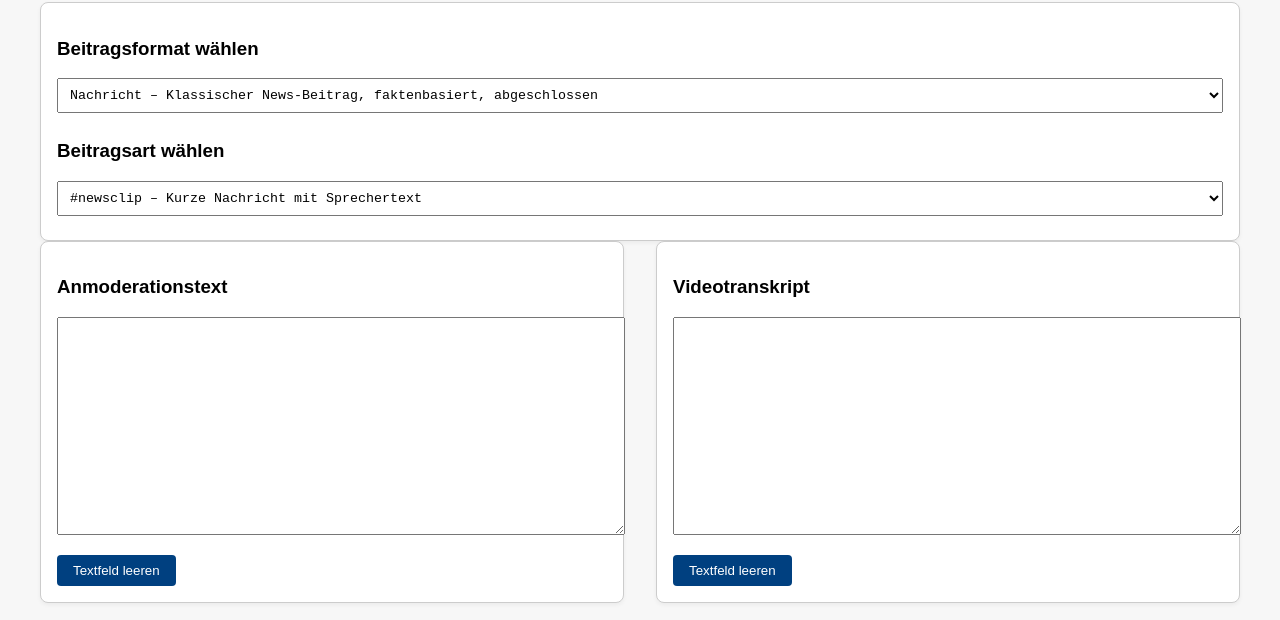
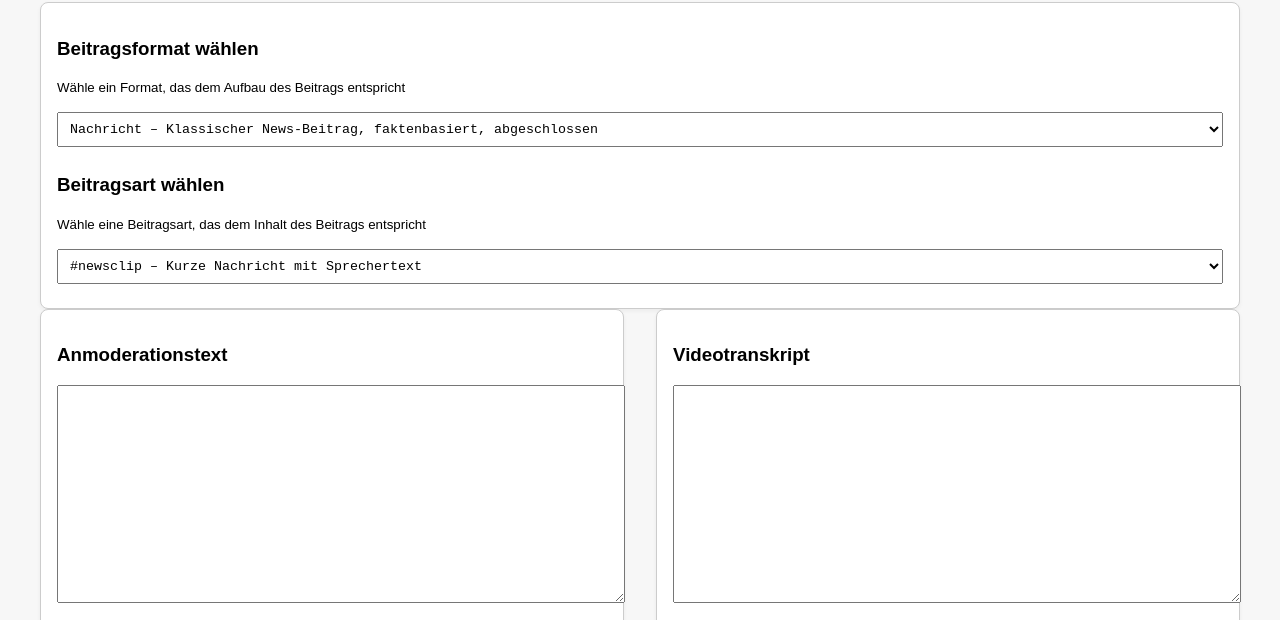
Before and after one commit to gawelskitools/teasertexter2, a plain HTML site: page index.html in a window 1280 px wide. Shown: the part 118-738 px from the top of the page. Drawn offline with Linux system fonts and the light colour scheme; a script that the page names is missing.

Commit message:
Update index.html

```diff
--- a/index.html
+++ b/index.html
@@ -13,6 +13,7 @@
 
   <div class="feld">
     <h3>Beitragsformat wählen</h3>
+    <p><small>Wähle ein Format, das dem Aufbau des Beitrags entspricht</small></p>
     <select id="beitragsformat" onchange="generateXML(true)">
       <option value="nachricht">Nachricht – Klassischer News-Beitrag, faktenbasiert, abgeschlossen</option>
       <option value="reportage">Reportage – Szenischer Beitrag mit emotionalem oder beobachtendem Fokus</option>
@@ -25,6 +26,7 @@
     </select>
 
     <h3>Beitragsart wählen</h3>
+    <p><small>Wähle eine Beitragsart, das dem Inhalt des Beitrags entspricht</small></p>
     <select id="beitragsart" onchange="generateXML(true)">
       <option value="#newsclip">#newsclip – Kurze Nachricht mit Sprechertext</option>
       <option value="#bt">#bt – Nur Bild und O-Ton, ohne Kommentar</option>
```
